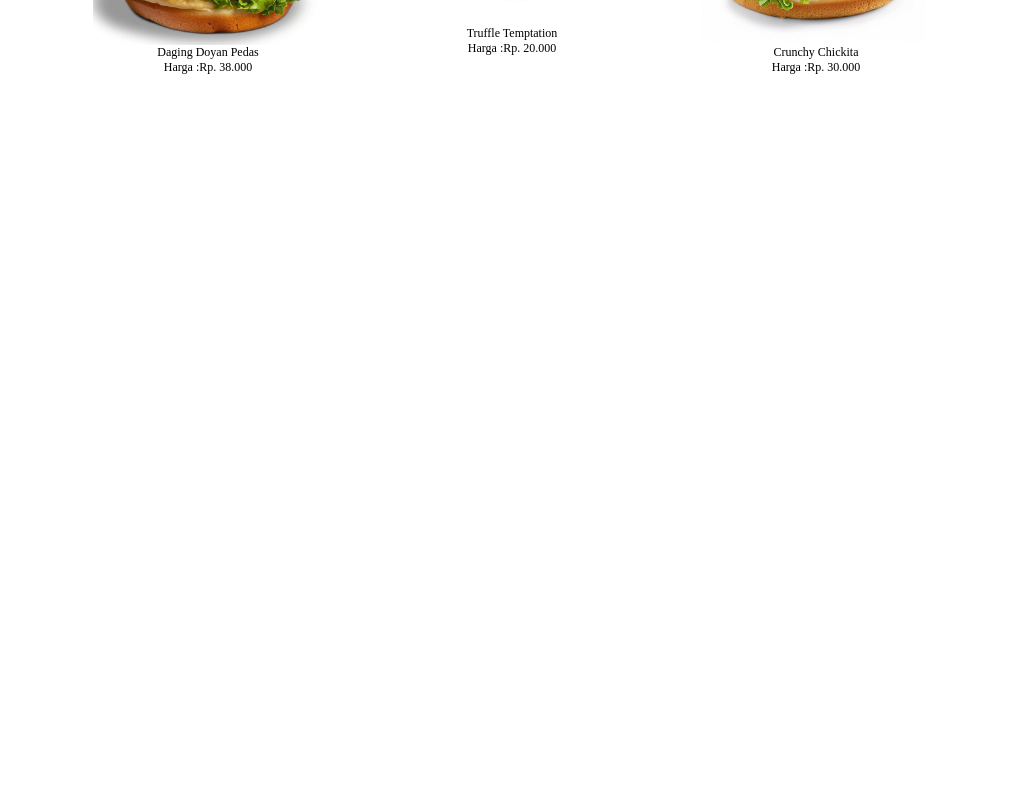
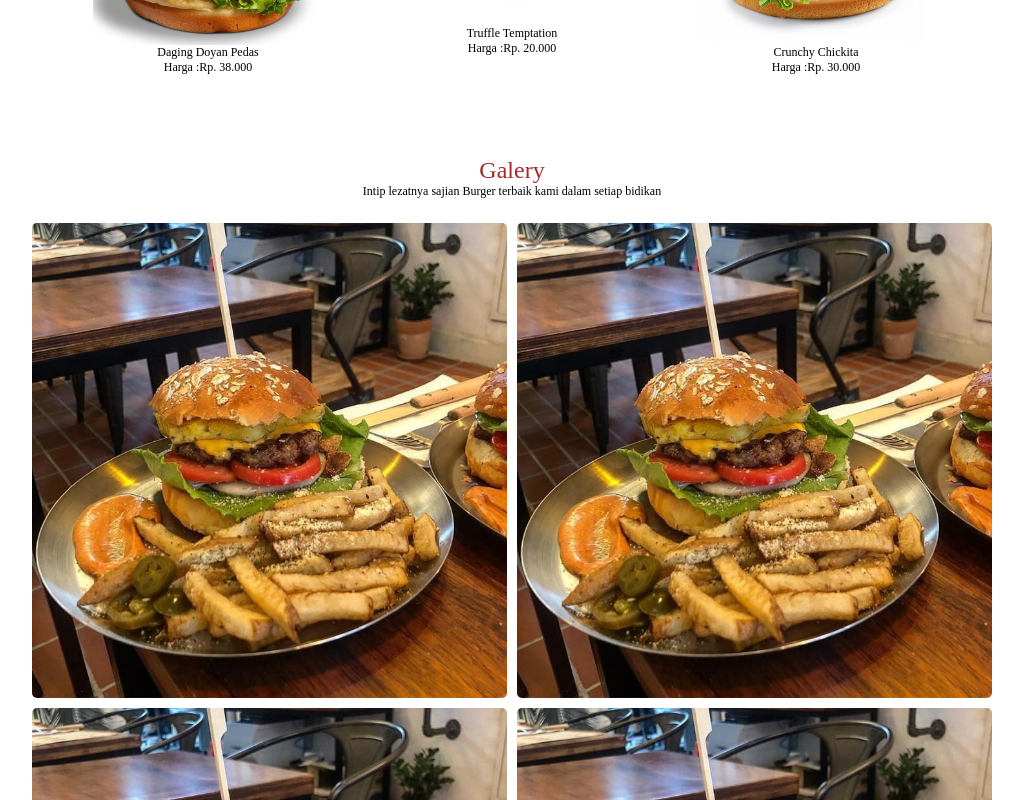
Before and after one commit to tresnaprayoga/template-restoran-dua, a React (Vite) app: page / in a window 1280 px wide. Shown: the part 1800-2600 px from the top of the page, without its empty margins (128-1151 px from the left). Before the commit the page ends 1925 px from the top, so only its background shows below. Built offline with nearby package versions, Linux system fonts and the light colour scheme.

Commit message:
add gaelry

```diff
--- a/src/App.jsx
+++ b/src/App.jsx
@@ -2,7 +2,8 @@ import React from 'react';
 import Navbar from './component/navbar';
 import HeroSection from './component/HeroImage';
 import ListItem from './component/MenuProduk/ListItemProduk';
-import { dataHeroSection, DataProdukSlide, MenuProduk } from './data/data';
+import GaleriPicture from './component/Galery';
+import { dataHeroSection, DataProdukSlide, MenuProduk, imageGalery } from './data/data';
 import { useState } from 'react';
 import ServiceList from './component/ServiceMenu/ServiceList';
 
@@ -10,6 +11,7 @@ function App() {
   const [dataHero, setDataHero] = useState(() => dataHeroSection());
   const [dataServcie, setDataService] = useState(() => DataProdukSlide());
   const [dataMenuProduk, setDataMenuProduk] = useState(() => MenuProduk());
+  const [dataGalery, setDataGalery] = useState(() => imageGalery());
   return (
     <div>
       <header>
@@ -27,6 +29,10 @@ function App() {
           <p>Cuma disini Burger yang disebut Signature</p>
           <ListItem listItem={dataMenuProduk} />
         </div>
+
+        <div>
+          <GaleriPicture images={dataGalery} />
+        </div>
       </main>
     </div>
   );
--- /dev/null
+++ b/src/component/Galery.jsx
@@ -0,0 +1,22 @@
+import React from 'react';
+
+function GaleriPicture({ images }) {
+  return (
+    <section className='galeri-section'>
+      <div className='galeri-title'>
+        <h2>Galery</h2>
+        <p>Intip lezatnya sajian Burger terbaik kami dalam setiap bidikan</p>
+      </div>
+
+      <div className='galeri-layout'>
+        {images.map((img, idx) => (
+          <div className={`galeri-item ${img.className}`} key={idx}>
+            <img src={img.src} alt={`kegiatan-${idx}`} />
+          </div>
+        ))}
+      </div>
+    </section>
+  );
+}
+
+export default GaleriPicture;
--- a/src/data/data.js
+++ b/src/data/data.js
@@ -65,6 +65,13 @@ const MenuProduks = [
   },
 ];
 
+const imagesGalery = [
+  { src: '/14.jpeg', className: 'box1' },
+  { src: '/14.jpeg', className: 'box2' },
+  { src: '/14.jpeg', className: 'box1' },
+  { src: '/14.jpeg', className: 'box2' },
+];
+
 function dataHeroSection() {
   return heroSectiondata;
 }
@@ -77,4 +84,8 @@ function MenuProduk() {
   return MenuProduks;
 }
 
-export { dataHeroSection, DataProdukSlide, MenuProduk };
+function imageGalery() {
+  return imagesGalery;
+}
+
+export { dataHeroSection, DataProdukSlide, MenuProduk, imageGalery };
--- /dev/null
+++ b/src/style/galery.css
@@ -0,0 +1,67 @@
+.galeri-section {
+  padding: 2rem;
+  text-align: center;
+  width: 75%;
+  margin: auto;
+}
+
+.galeri-title h2 {
+  color: brown;
+  font-family: 'Poppins';
+  font-weight: normal;
+}
+
+.galeri-title p {
+  margin-bottom: 1.5rem;
+  font-family: 'Poppins';
+  font-weight: normal;
+  font-size: 12px;
+}
+
+.galeri-layout {
+  display: grid;
+  grid-template-columns: repeat(2, 1fr);
+  grid-template-rows: auto auto;
+  gap: 10px;
+}
+
+.galeri-item {
+  overflow: hidden;
+  transition: transform 0.3s ease, box-shadow 0.3s ease;
+  cursor: pointer;
+  margin: auto;
+}
+
+.galeri-item img {
+  width: 100%;
+  display: block;
+  border-radius: 5px;
+  transition: transform 0.3s ease;
+}
+
+/* Khusus untuk baris kedua */
+.box3 {
+  grid-column: span 2;
+}
+
+/* Animasi saat hover */
+.galeri-item:hover {
+  transform: scale(1.02);
+  box-shadow: 0 4px 15px rgba(0, 0, 0, 0.2);
+  border-radius: 5px;
+}
+
+.galeri-item:hover img {
+  transform: scale(1.05);
+}
+
+/* Responsif */
+@media (max-width: 768px) {
+  .galeri-layout {
+    grid-template-columns: 1fr;
+  }
+
+  .box3 {
+    grid-column: span 2;
+  }
+}
--- a/src/style/main.css
+++ b/src/style/main.css
@@ -2,6 +2,7 @@
 @import './heroimage.css';
 @import './service.css';
 @import './itemProduk.css';
+@import './galery.css';
 
 * {
   padding: 0;
```
